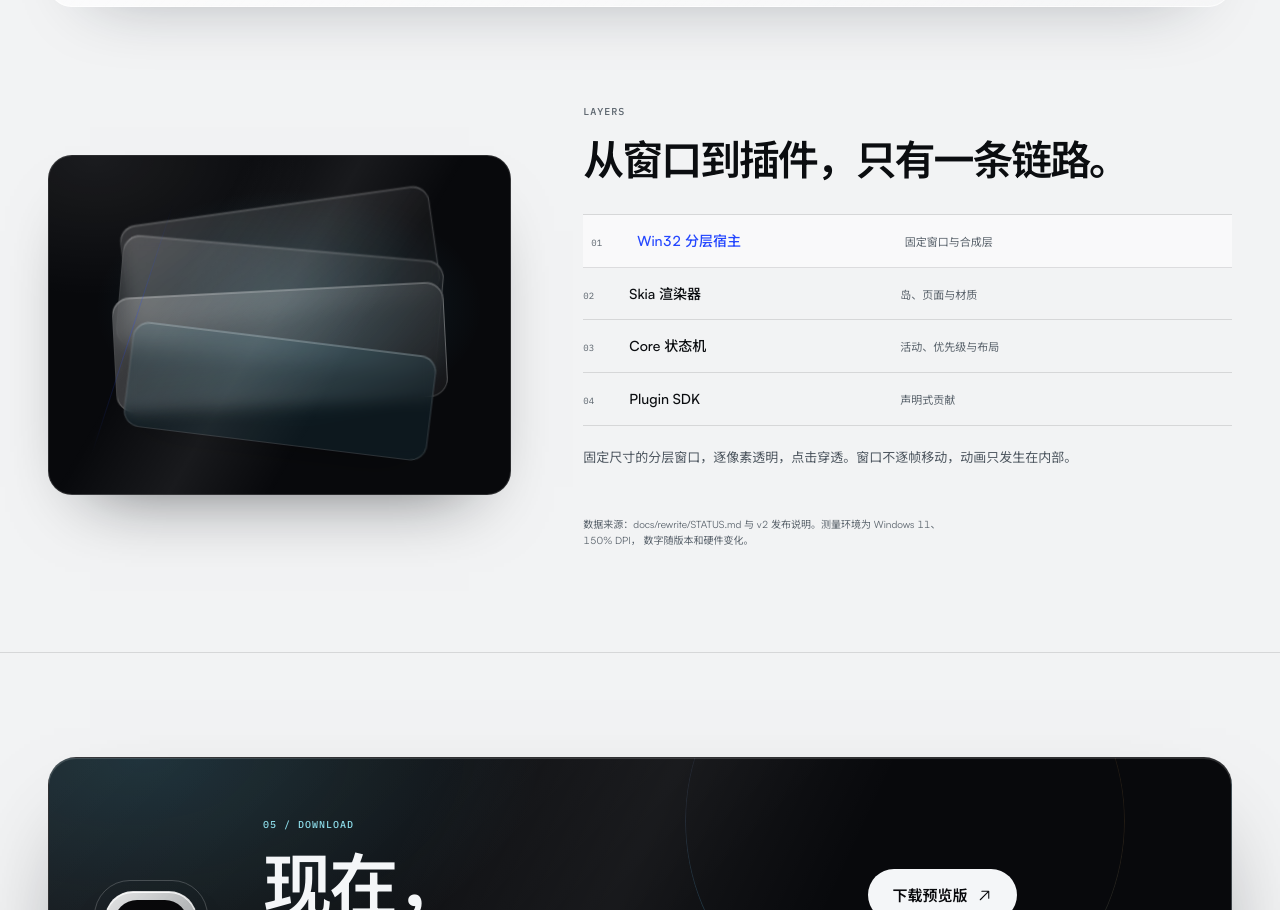
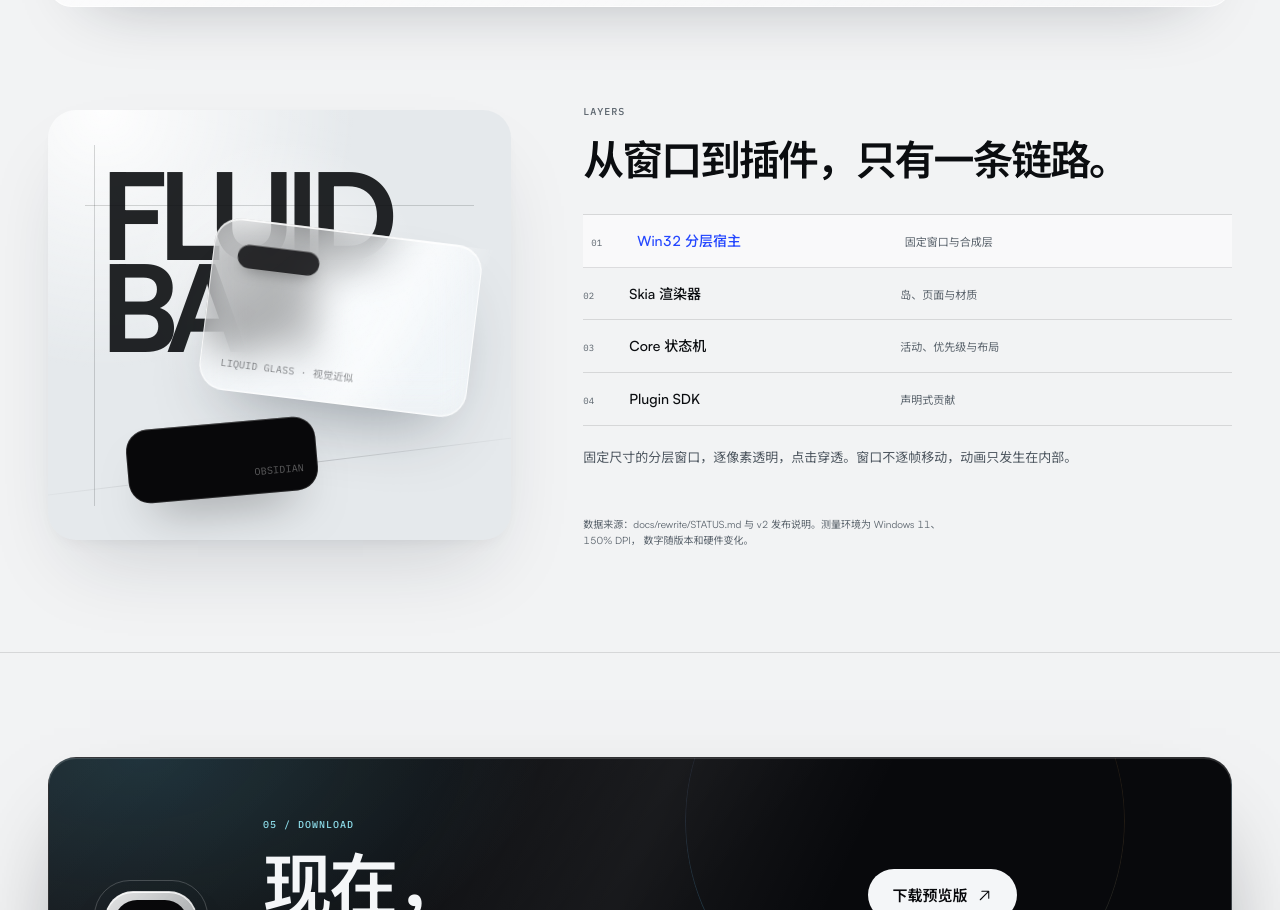
Before and after one commit to Doulor/FluidBar, a React (Vite) app in the folder website/: page / in a window 1280 px wide. Shown: the part 4861-5771 px from the top of the page. Built offline with nearby package versions, Linux system fonts and the light colour scheme.

Commit message:
fix(website): 将原版材质艺术卡恢复到架构区左侧

```diff
--- a/website/src/sections/Performance.tsx
+++ b/website/src/sections/Performance.tsx
@@ -1,5 +1,6 @@
 import { useState } from 'react';
 import { CountUp } from '../ui/reactbits';
+import { MaterialArtwork } from '../ui/MaterialArtwork';
 import { ARCHITECTURE, PERFORMANCE_STATS } from '../data/specs';
 import './performance.css';
 
@@ -44,12 +45,7 @@ export function Performance() {
         </div>
 
         <div className="architecture">
-          <div className="architecture-visual" aria-hidden="true">
-            {ARCHITECTURE.map((layer, index) => (
-              <span key={layer.id} className={`arch-plane arch-plane--${index + 1}`} />
-            ))}
-            <span className="arch-beam" />
-          </div>
+          <MaterialArtwork />
 
           <div className="architecture-copy">
             <p className="section-kicker">LAYERS</p>
--- a/website/src/sections/performance.css
+++ b/website/src/sections/performance.css
@@ -94,72 +94,6 @@
   gap: 72px;
   align-items: center;
   margin-top: 96px;
-}
-
-.architecture-visual {
-  position: relative;
-  min-height: 340px;
-  border: 1px solid rgba(255, 255, 255, 0.14);
-  border-radius: 24px;
-  background:
-    radial-gradient(60% 50% at 52% 45%, rgba(76, 201, 240, 0.16), transparent 70%),
-    radial-gradient(90% 80% at 10% 0%, rgba(255, 255, 255, 0.08), transparent 52%),
-    var(--obsidian);
-  box-shadow: 0 34px 70px -42px rgba(8, 11, 16, 0.65);
-  overflow: hidden;
-}
-
-.architecture-visual::after {
-  content: '';
-  position: absolute;
-  inset: 0;
-  background: linear-gradient(120deg, transparent 30%, rgba(255, 255, 255, 0.07) 48%, transparent 64%);
-  pointer-events: none;
-}
-
-.arch-plane {
-  position: absolute;
-  left: 50%;
-  top: 50%;
-  width: 72%;
-  height: 34%;
-  border: 1px solid rgba(255, 255, 255, 0.18);
-  border-radius: 18px;
-  background: linear-gradient(135deg, rgba(255, 255, 255, 0.16), rgba(255, 255, 255, 0.025));
-  box-shadow:
-    inset 0 1px 0 rgba(255, 255, 255, 0.22),
-    0 18px 40px -30px rgba(0, 0, 0, 0.7);
-  -webkit-backdrop-filter: blur(8px);
-  backdrop-filter: blur(8px);
-  transform-origin: center;
-}
-
-.arch-plane--1 {
-  transform: translate(-50%, -50%) translateY(-66px) rotate(-8deg) scale(0.94);
-}
-
-.arch-plane--2 {
-  transform: translate(-50%, -50%) translateY(-22px) rotate(5deg) scale(0.97);
-}
-
-.arch-plane--3 {
-  transform: translate(-50%, -50%) translateY(22px) rotate(-3deg);
-  background: linear-gradient(135deg, rgba(255, 255, 255, 0.24), rgba(255, 255, 255, 0.05));
-}
-
-.arch-plane--4 {
-  transform: translate(-50%, -50%) translateY(66px) rotate(7deg) scale(0.92);
-  background: rgba(76, 201, 240, 0.08);
-}
-
-.arch-beam {
-  position: absolute;
-  left: 18%;
-  top: 12%;
-  width: 1px;
-  height: 78%;
-  background: linear-gradient(to bottom, transparent, rgba(36, 71, 255, 0.28), transparent);
-  transform: rotate(18deg);
 }
 
 .architecture-copy h3 {
@@ -274,9 +208,6 @@
     margin-top: 64px;
   }
 
-  .architecture-visual {
-    min-height: 260px;
-  }
 }
 
 @media (max-width: 480px) {
--- /dev/null
+++ b/website/src/ui/MaterialArtwork.tsx
@@ -0,0 +1,47 @@
+import { useRef, type PointerEvent } from 'react';
+import { ShaderOrb } from './ShaderOrb';
+import './material-artwork.css';
+
+/** The original material artwork, restored beside the architecture narrative. */
+export function MaterialArtwork() {
+  const stageRef = useRef<HTMLDivElement>(null);
+
+  const moveLight = (event: PointerEvent<HTMLDivElement>) => {
+    if (event.pointerType !== 'mouse' || window.matchMedia('(prefers-reduced-motion: reduce)').matches) return;
+    const stage = stageRef.current;
+    if (!stage) return;
+    const rect = stage.getBoundingClientRect();
+    stage.style.setProperty('--mx', `${((event.clientX - rect.left) / rect.width) * 100}%`);
+    stage.style.setProperty('--my', `${((event.clientY - rect.top) / rect.height) * 100}%`);
+  };
+
+  const resetLight = () => {
+    stageRef.current?.style.removeProperty('--mx');
+    stageRef.current?.style.removeProperty('--my');
+  };
+
+  return (
+    <div
+      ref={stageRef}
+      className="material-artwork"
+      onPointerMove={moveLight}
+      onPointerLeave={resetLight}
+      aria-hidden="true"
+    >
+      <div className="material-artwork__wordmark">FLUID<br />BAR</div>
+      <div className="material-artwork__horizon" />
+      <div className="material-artwork__glass">
+        <span className="material-artwork__sheen" />
+        <span className="material-artwork__label mono">LIQUID GLASS · 视觉近似</span>
+        <span className="material-artwork__pill" />
+      </div>
+      <div className="material-artwork__obsidian">
+        <span className="material-artwork__edge" />
+        <span className="mono">OBSIDIAN</span>
+      </div>
+      <ShaderOrb />
+      <div className="material-artwork__rule material-artwork__rule--h" />
+      <div className="material-artwork__rule material-artwork__rule--v" />
+    </div>
+  );
+}
--- /dev/null
+++ b/website/src/ui/material-artwork.css
@@ -0,0 +1,142 @@
+.material-artwork {
+  --mx: 50%;
+  --my: 40%;
+  position: relative;
+  min-width: 0;
+  min-height: 430px;
+  overflow: hidden;
+  border-radius: 28px;
+  background:
+    radial-gradient(90% 100% at 12% 0%, rgba(255, 255, 255, 0.96), transparent 60%),
+    #e5e9ec;
+  box-shadow: var(--shadow-soft);
+  perspective: 900px;
+}
+
+.material-artwork::before {
+  content: '';
+  position: absolute;
+  inset: 0;
+  background: radial-gradient(240px circle at var(--mx) var(--my), rgba(255, 255, 255, 0.7), transparent 60%);
+  pointer-events: none;
+}
+
+.material-artwork__wordmark {
+  position: absolute;
+  left: 52px;
+  top: 58px;
+  font-family: var(--font-display);
+  font-size: clamp(80px, 9.4vw, 132px);
+  font-weight: 700;
+  line-height: 0.76;
+  letter-spacing: -0.09em;
+  color: rgba(11, 13, 16, 0.9);
+  user-select: none;
+}
+
+.material-artwork__horizon {
+  position: absolute;
+  left: -10%;
+  right: -10%;
+  bottom: 17%;
+  height: 1px;
+  background: linear-gradient(90deg, transparent, rgba(11, 13, 16, 0.18), transparent);
+  transform: rotate(-7deg);
+}
+
+.material-artwork__glass {
+  position: absolute;
+  right: 8%;
+  top: 28%;
+  width: min(58%, 360px);
+  aspect-ratio: 1.55;
+  border-radius: 26px;
+  border: 1px solid rgba(255, 255, 255, 0.8);
+  background:
+    linear-gradient(135deg, rgba(255, 255, 255, 0.34), rgba(255, 255, 255, 0.08)),
+    rgba(255, 255, 255, 0.12);
+  -webkit-backdrop-filter: blur(22px) saturate(1.35) brightness(1.04);
+  backdrop-filter: blur(22px) saturate(1.35) brightness(1.04);
+  box-shadow:
+    inset 0 1px 0 rgba(255, 255, 255, 0.9),
+    inset 0 -1px 0 rgba(255, 255, 255, 0.25),
+    0 34px 70px -30px rgba(20, 30, 44, 0.42);
+  transform: rotate(7deg);
+}
+
+.material-artwork__sheen {
+  position: absolute;
+  inset: 0;
+  border-radius: inherit;
+  background: linear-gradient(115deg, transparent 18%, rgba(255, 255, 255, 0.48) 36%, transparent 53%);
+  transform: translateX(-30%);
+  animation: material-artwork-sheen 9s ease-in-out infinite;
+  pointer-events: none;
+}
+
+.material-artwork__label {
+  position: absolute;
+  left: 20px;
+  bottom: 18px;
+  color: rgba(11, 13, 16, 0.48);
+}
+
+.material-artwork__pill {
+  position: absolute;
+  left: 24px;
+  top: 24px;
+  width: 82px;
+  height: 24px;
+  border-radius: 999px;
+  background: rgba(8, 8, 10, 0.82);
+  box-shadow: inset 0 1px 0 rgba(255, 255, 255, 0.32), 0 6px 16px -8px rgba(8, 8, 10, 0.6);
+}
+
+.material-artwork__obsidian {
+  position: absolute;
+  left: 17%;
+  bottom: 10%;
+  display: flex;
+  align-items: flex-end;
+  justify-content: flex-end;
+  width: 190px;
+  height: 74px;
+  padding: 14px;
+  border-radius: 22px;
+  background: #08080a;
+  color: rgba(255, 255, 255, 0.34);
+  box-shadow: inset 0 1px 0 rgba(255, 255, 255, 0.12), 0 28px 50px -26px rgba(0, 0, 0, 0.55);
+  transform: rotate(-5deg);
+}
+
+.material-artwork__edge {
+  position: absolute;
+  inset: 0;
+  border-radius: inherit;
+  border: 1px solid rgba(255, 255, 255, 0.13);
+}
+
+.material-artwork__rule {
+  position: absolute;
+  background: rgba(11, 13, 16, 0.16);
+  pointer-events: none;
+}
+
+.material-artwork__rule--h { left: 8%; right: 8%; top: 22%; height: 1px; }
+.material-artwork__rule--v { top: 8%; bottom: 8%; left: 10%; width: 1px; }
+
+@keyframes material-artwork-sheen {
+  0%, 18% { transform: translateX(-34%); }
+  48%, 100% { transform: translateX(36%); }
+}
+
+@media (max-width: 900px) {
+  .material-artwork { min-height: 360px; }
+  .material-artwork__wordmark { left: 28px; top: 48px; font-size: clamp(70px, 18vw, 108px); }
+  .material-artwork__glass { right: 5%; top: 31%; width: 64%; }
+  .material-artwork__obsidian { left: 9%; bottom: 8%; }
+}
+
+@media (prefers-reduced-motion: reduce) {
+  .material-artwork__sheen { animation: none; transform: translateX(0); }
+}
```
